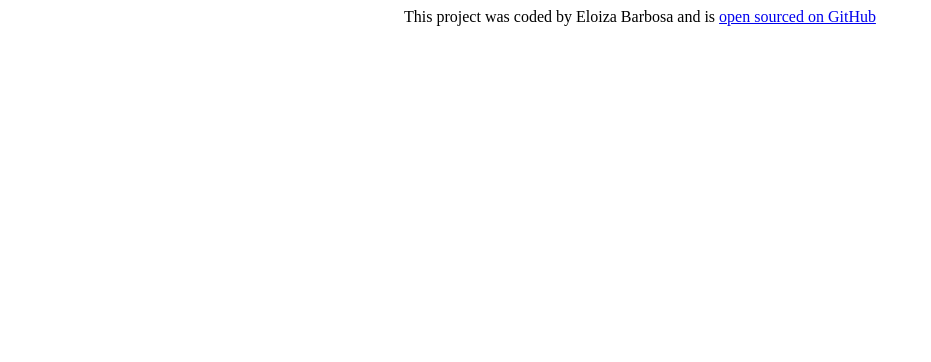
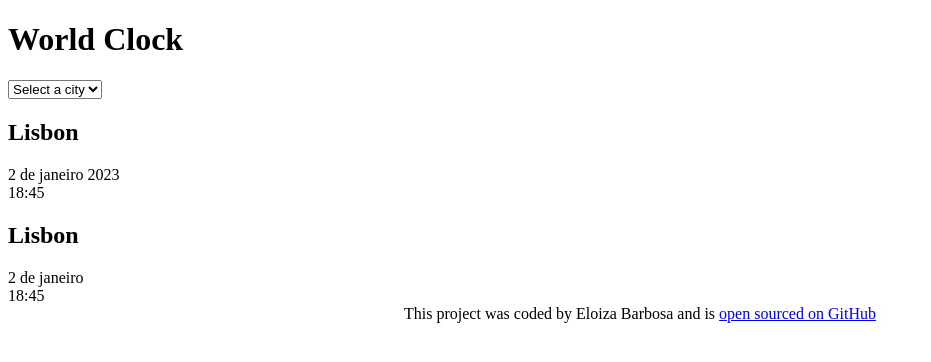
Before and after one commit to EloizaBAB/World-Clock-App, a plain HTML site: page index.html in a window 1280 px wide. Shown: the whole page, without its empty margins (0-931 px from the left). Drawn offline with Linux system fonts and the light colour scheme.

Commit message:
Added the basic HTML

```diff
--- a/CSS/style.css
+++ b/CSS/style.css
@@ -1,4 +1,4 @@
-/* ter o fundo escuro e com as bordas brilhantes,tipo uma luz led que se move pelas bordass
+/* ter o fundo escuro e com as bordas brilhantes,tipo uma luz led que se move pelas bordass; whenever i hover the cities the background color changes a bit
 */
 footer {
   text-align: center;
--- a/index.html
+++ b/index.html
@@ -8,6 +8,25 @@
     <link rel="stylesheet" href="CSS/style.css" />
   </head>
   <body>
+    <div class="container">
+      <h1>World Clock</h1>
+      <select name="" id="">
+        <option value="">Select a city</option>
+        <option value="">London</option>
+        <option value="">New York</option>
+        <option value="">Lisbon</option>
+      </select>
+      <div class="city">
+        <h2>Lisbon</h2>
+        <div class="date">2 de janeiro 2023</div>
+        <div class="time">18:45</div>
+      </div>
+      <div class="city">
+        <h2>Lisbon</h2>
+        <div class="date">2 de janeiro</div>
+        <div class="time">18:45</div>
+      </div>
+    </div>
     <script src="javascript/index.js"></script>
   </body>
   <footer>
```
